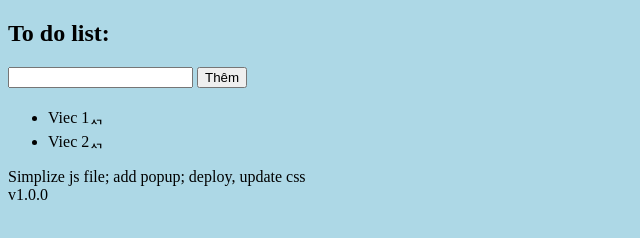
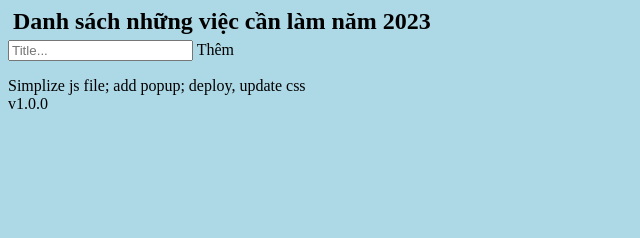
Before and after one commit to thanhtoanDuong/christmas-project-github, a plain HTML site: page index.html in a window 1280 px wide. Shown: the whole page, without its empty margins (0-640 px from the left). Drawn offline with Linux system fonts and the light colour scheme.

Commit message:
update html

```diff
--- a/index.html
+++ b/index.html
@@ -8,13 +8,16 @@
     <title>toan_tok</title>
 </head>
 <body>
-    <h2>To do list:</h2>
-    <input/>
-    <button>Thêm</button>
-    <ul>
-        <li>Viec 1</li>
-        <li>Viec 2</li>
-    </ul>
+    <div class="container">
+        <div id="myDIV" class="header">
+            <h2 style="margin:5px">Danh sách những việc cần làm năm 2023</h2>
+            <input type="text" id="myInput" placeholder="Title...">
+            <buton onclick="newElement()" class="addBtn">Thêm</buton>
+        </div>
+
+        <ul id="myUL">
+        </ul>
+    </div>
     <div>
         Simplize js file; add popup; deploy, update css
     </div>
```
